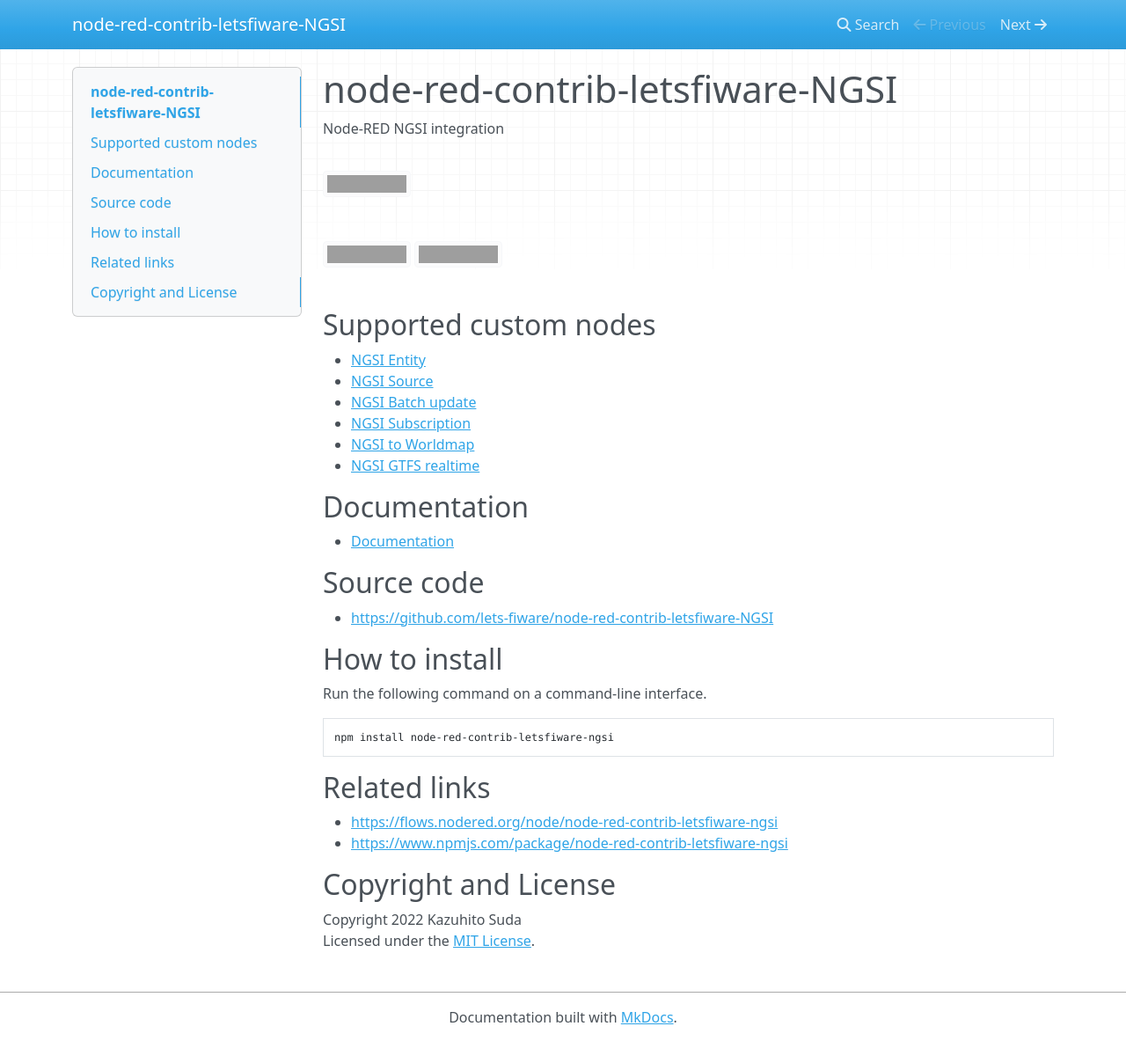
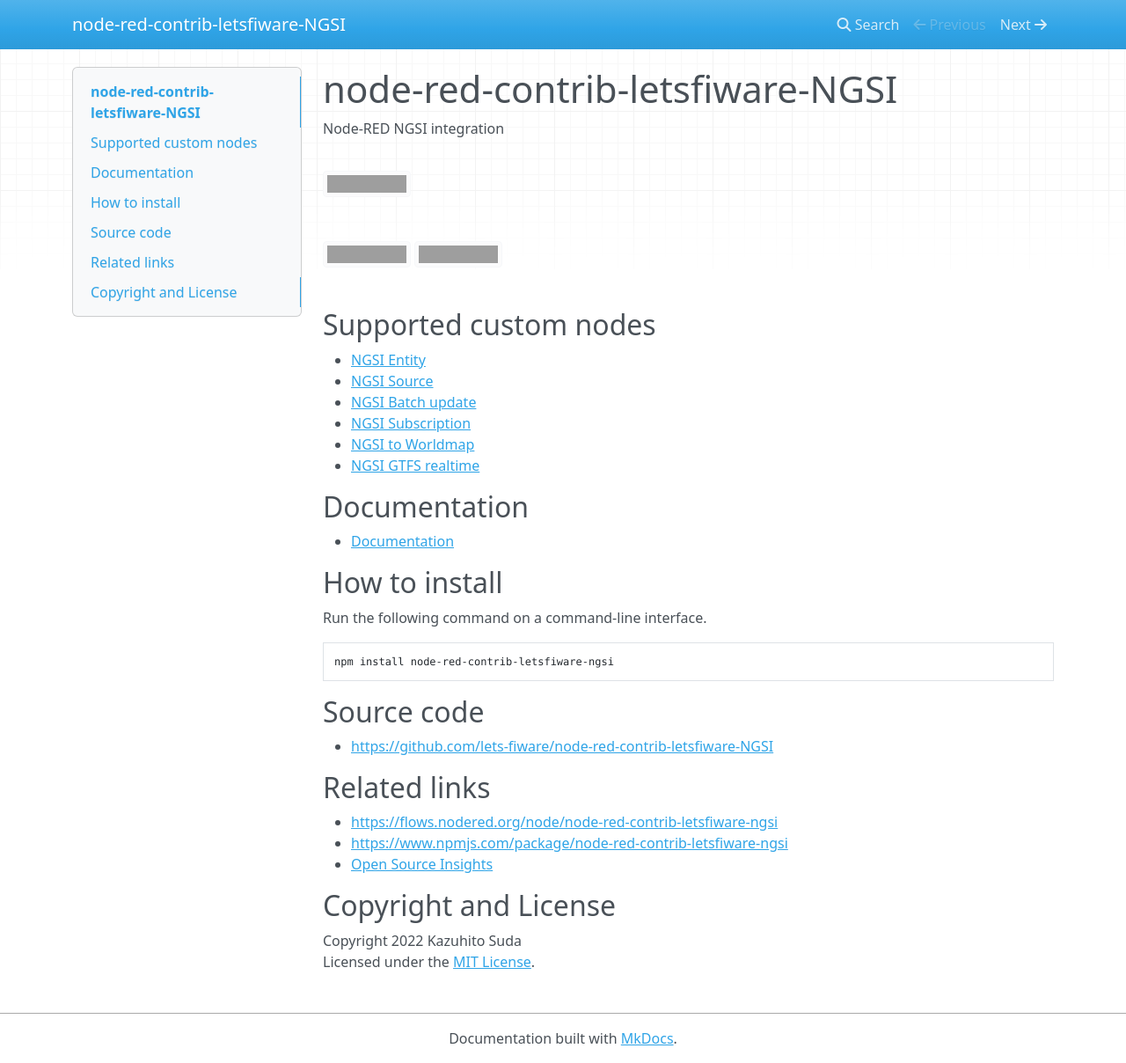
Before and after one commit to lets-fiware/node-red-contrib-letsfiware-NGSI, an MkDocs documentation site: the page built from docs/index.md, in a window 1280 px wide and 1208 px high. Shown: the whole window at 88% size. Built offline with MkDocs 1.6.1, drawn with Linux system fonts in a browser that asks for light colours; nearby versions of some CDN libraries; grey boxes are pictures that could not be loaded.

````diff
--- a/docs/index.md
+++ b/docs/index.md
@@ -32,10 +28,15 @@ Run the following command on a command-line interface.
 npm install node-red-contrib-letsfiware-ngsi
 ```
 
+## Source code
+
+-   [https://github.com/lets-fiware/node-red-contrib-letsfiware-NGSI](https://github.com/lets-fiware/node-red-contrib-letsfiware-NGSI)
+
 ## Related links
 
 -   [https://flows.nodered.org/node/node-red-contrib-letsfiware-ngsi](https://flows.nodered.org/node/node-red-contrib-letsfiware-ngsi)
 -   [https://www.npmjs.com/package/node-red-contrib-letsfiware-ngsi](https://www.npmjs.com/package/node-red-contrib-letsfiware-ngsi)
+-   [Open Source Insights](https://deps.dev/npm/node-red-contrib-letsfiware-ngsi)
 
 ## Copyright and License
 
````
Also changed, not shown: other parts of docs/index.md (+0 -4 lines), CHANGELOG.md (+1 -0 lines), README.md (+5 -0 lines).
